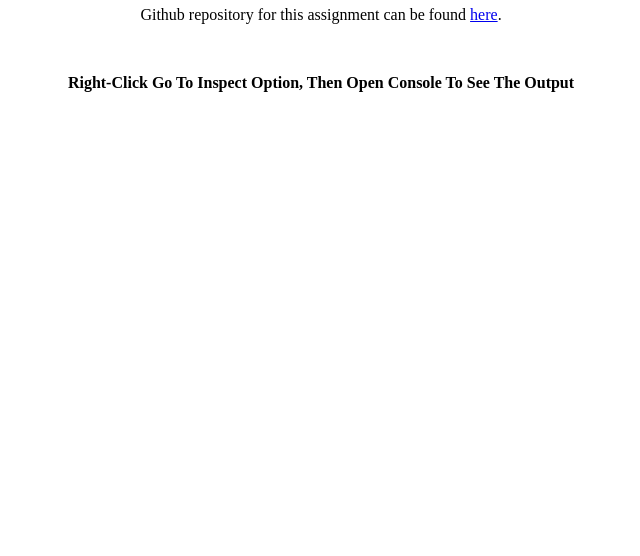
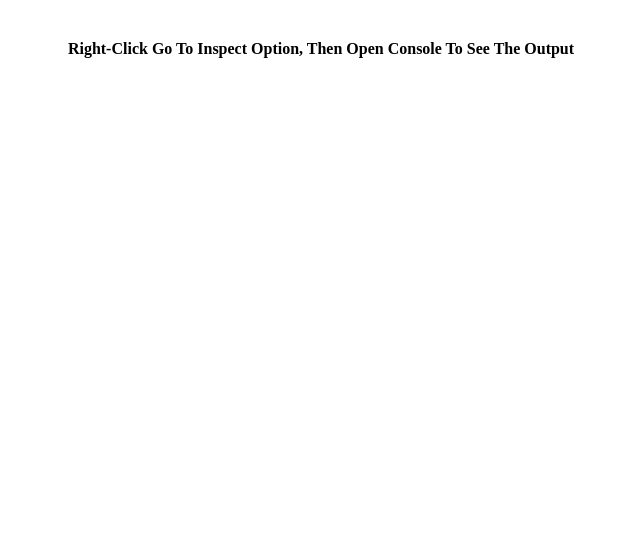
Before and after one commit to Ghazafar/mod2_solution, a plain HTML site: page index.html in a window 1280 px wide. Shown: the part 244-800 px from the top of the page, without its empty margins (319-959 px from the left). Drawn offline with Linux system fonts and the light colour scheme.

Commit message:
Update index.html

```diff
--- a/index.html
+++ b/index.html
@@ -9,9 +9,6 @@
 <body>
     <div style="text-align: center; margin-top: 12rem;" class="col-lg-12 col-md-12 col-sm-12;">
         <h1>Module 4 Solution Assigments</h1>
-        <p>Github repository for this assignment can be found
-            <a href="https://github.com/Ghazafar/module4-solution" target="_blank">here</a>.
-        </p>
         <br>
         <p style="font-weight: 700;">
             Right-Click Go To Inspect Option, Then Open Console To See The Output
```
